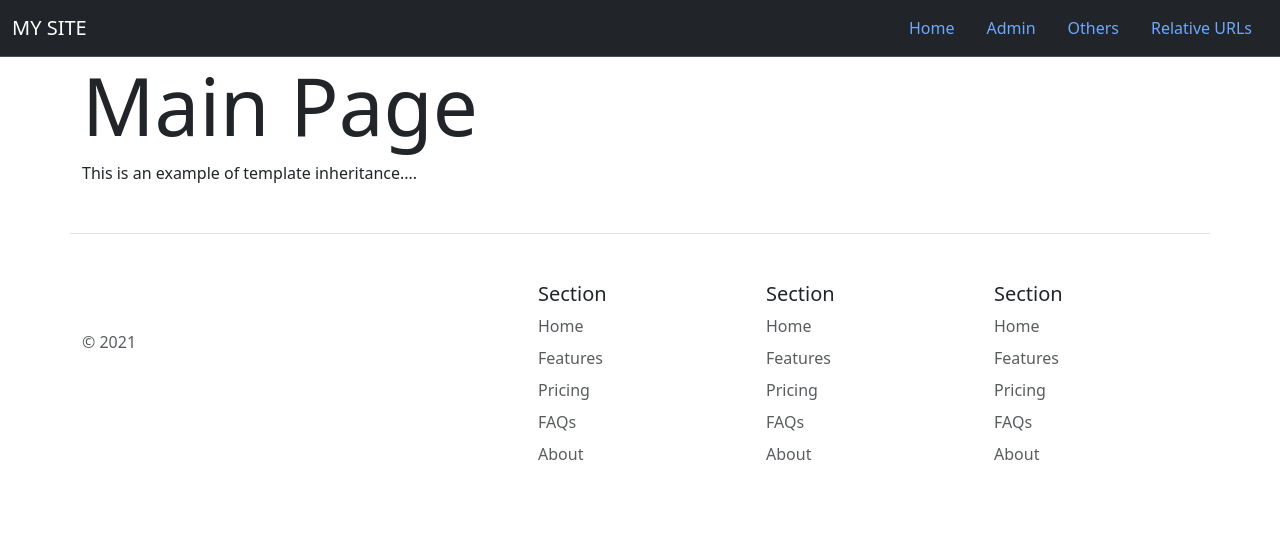
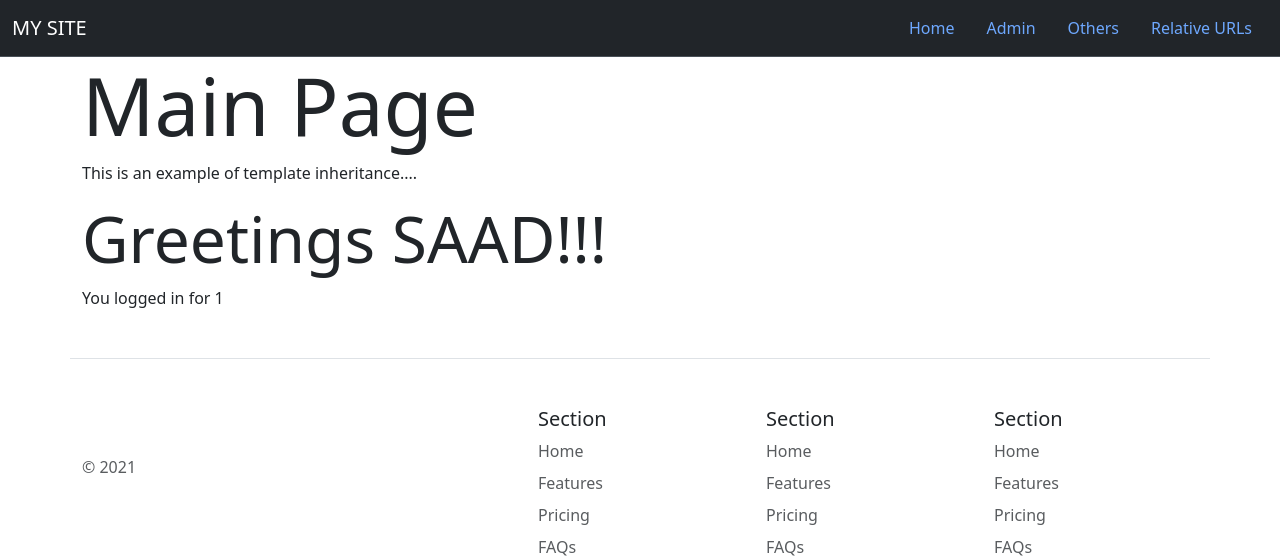
Before and after one commit to Saad-DoEs-Code/Django-Full-Stack, a Django app: page / in a window 1280 px wide. Shown: the top 557 px of the page. Run offline with Django 5.2, Linux system fonts and the light colour scheme.

Commit message:
Used Built-in and Custom Filters

```diff
--- /dev/null
+++ b/Django/Django Part 1/level_4/app_1/templatetags/custom_filters.py
@@ -0,0 +1,10 @@
+from django import template
+
+register = template.Library()
+
+
+def visit_count(value):
+    return value + 1
+
+
+register.filter(name='visit_count', filter_func=visit_count)
--- a/Django/Django Part 1/level_4/app_1/views.py
+++ b/Django/Django Part 1/level_4/app_1/views.py
@@ -3,8 +3,9 @@ from django.shortcuts import render
 # Create your views here.
 
 def index(request):
+    context_dict = {"name":"Saad", "number":0}
 
-    return render(request, "app_1/index.html")
+    return render(request, "app_1/index.html", context=context_dict)
 
 def others(request):
 
--- a/Django/Django Part 1/level_4/level_4/settings.py
+++ b/Django/Django Part 1/level_4/level_4/settings.py
@@ -39,6 +39,7 @@ INSTALLED_APPS = [
     'django.contrib.sessions',
     'django.contrib.messages',
     'django.contrib.staticfiles',
+    'app_1',
 ]
 
 MIDDLEWARE = [
--- a/Django/Django Part 1/level_4/templates/app_1/base.html
+++ b/Django/Django Part 1/level_4/templates/app_1/base.html
@@ -1,4 +1,5 @@
 <!DOCTYPE html>
+
 <html lang="en">
 <head>
     <meta charset="UTF-8">
--- a/Django/Django Part 1/level_4/templates/app_1/index.html
+++ b/Django/Django Part 1/level_4/templates/app_1/index.html
@@ -1,8 +1,17 @@
 <!-- Main Page -->
 <!DOCTYPE html>
 {% extends 'app_1/base.html' %}
+
+{% load custom_filters %}
+
 {% block body_block %}
   <h1 class="display-1">Main Page</h1>
   <p>This is an example of template inheritance....</p>
+  {% comment %}
+  Here we have used Template Filter... the format for template filter is {{ variable_name|filter }}
+  {% endcomment %}
+  <h3 class="display-3">Greetings {{ name|upper }}!!!</h3>
+  {% comment %}format {{ variable_name|filter:'value' }} {% endcomment %}
+  <p>You logged in for {{ number|visit_count }}</p>
 
 {% endblock %}
```
Also changed, not shown: Django/Django Part 1/level_4/app_1/templatetags/__init__.py (added).
